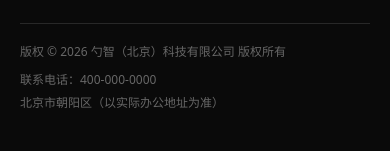
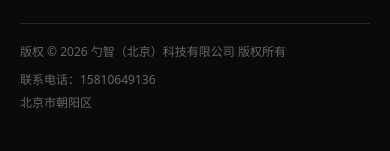
Before and after one commit to studyxd/shaohe-website, a plain HTML site: page 勺禾官网-单文件.html in a window 390 px wide. Shown: the part 2387-2538 px from the top of the page. Drawn offline with Linux system fonts and the light colour scheme.

Commit message:
Publish updated phone and Beijing Chaoyang address

```diff
--- a/勺禾官网-单文件.html
+++ b/勺禾官网-单文件.html
@@ -2097,7 +2097,7 @@ button { font: inherit; color: inherit; background: none; border: 0; cursor: poi
     </div>
     <div class="footer__legal">
       <p class="footer__copy">版权 © 2026 勺智（北京）科技有限公司 版权所有</p>
-      <div class="footer__contact"><span>联系电话：400-000-0000</span><span>北京市朝阳区（以实际办公地址为准）</span></div>
+      <div class="footer__contact"><span>联系电话：15810649136</span><span>北京市朝阳区</span></div>
     </div>
   </div>
   <div class="footer__wordmark" aria-hidden="true"><span>SPOON GROWING</span></div>
@@ -2151,7 +2151,7 @@ button { font: inherit; color: inherit; background: none; border: 0; cursor: poi
     </div>
     <div class="footer__legal">
       <p class="footer__copy">版权 © 2026 勺智（北京）科技有限公司 版权所有</p>
-      <div class="footer__contact"><span>联系电话：400-000-0000</span><span>北京市朝阳区（以实际办公地址为准）</span></div>
+      <div class="footer__contact"><span>联系电话：15810649136</span><span>北京市朝阳区</span></div>
     </div>
   </div>
   <div class="footer__wordmark" aria-hidden="true"><span>SPOON GROWING</span></div>
@@ -2205,7 +2205,7 @@ button { font: inherit; color: inherit; background: none; border: 0; cursor: poi
     </div>
     <div class="footer__legal">
       <p class="footer__copy">版权 © 2026 勺智（北京）科技有限公司 版权所有</p>
-      <div class="footer__contact"><span>联系电话：400-000-0000</span><span>北京市朝阳区（以实际办公地址为准）</span></div>
+      <div class="footer__contact"><span>联系电话：15810649136</span><span>北京市朝阳区</span></div>
     </div>
   </div>
   <div class="footer__wordmark" aria-hidden="true"><span>SPOON GROWING</span></div>
@@ -2273,7 +2273,7 @@ button { font: inherit; color: inherit; background: none; border: 0; cursor: poi
     </div>
     <div class="footer__legal">
       <p class="footer__copy">版权 © 2026 勺智（北京）科技有限公司 版权所有</p>
-      <div class="footer__contact"><span>联系电话：400-000-0000</span><span>北京市朝阳区（以实际办公地址为准）</span></div>
+      <div class="footer__contact"><span>联系电话：15810649136</span><span>北京市朝阳区</span></div>
     </div>
   </div>
   <div class="footer__wordmark" aria-hidden="true"><span>SPOON GROWING</span></div>
@@ -2337,7 +2337,7 @@ button { font: inherit; color: inherit; background: none; border: 0; cursor: poi
     </div>
     <div class="footer__legal">
       <p class="footer__copy">版权 © 2026 勺智（北京）科技有限公司 版权所有</p>
-      <div class="footer__contact"><span>联系电话：400-000-0000</span><span>北京市朝阳区（以实际办公地址为准）</span></div>
+      <div class="footer__contact"><span>联系电话：15810649136</span><span>北京市朝阳区</span></div>
     </div>
   </div>
   <div class="footer__wordmark" aria-hidden="true"><span>SPOON GROWING</span></div>
@@ -2394,7 +2394,7 @@ button { font: inherit; color: inherit; background: none; border: 0; cursor: poi
     </div>
     <div class="footer__legal">
       <p class="footer__copy">版权 © 2026 勺智（北京）科技有限公司 版权所有</p>
-      <div class="footer__contact"><span>联系电话：400-000-0000</span><span>北京市朝阳区（以实际办公地址为准）</span></div>
+      <div class="footer__contact"><span>联系电话：15810649136</span><span>北京市朝阳区</span></div>
     </div>
   </div>
   <div class="footer__wordmark" aria-hidden="true"><span>SPOON GROWING</span></div>
```
Also changed, not shown: index.html (+1 -1 lines).
